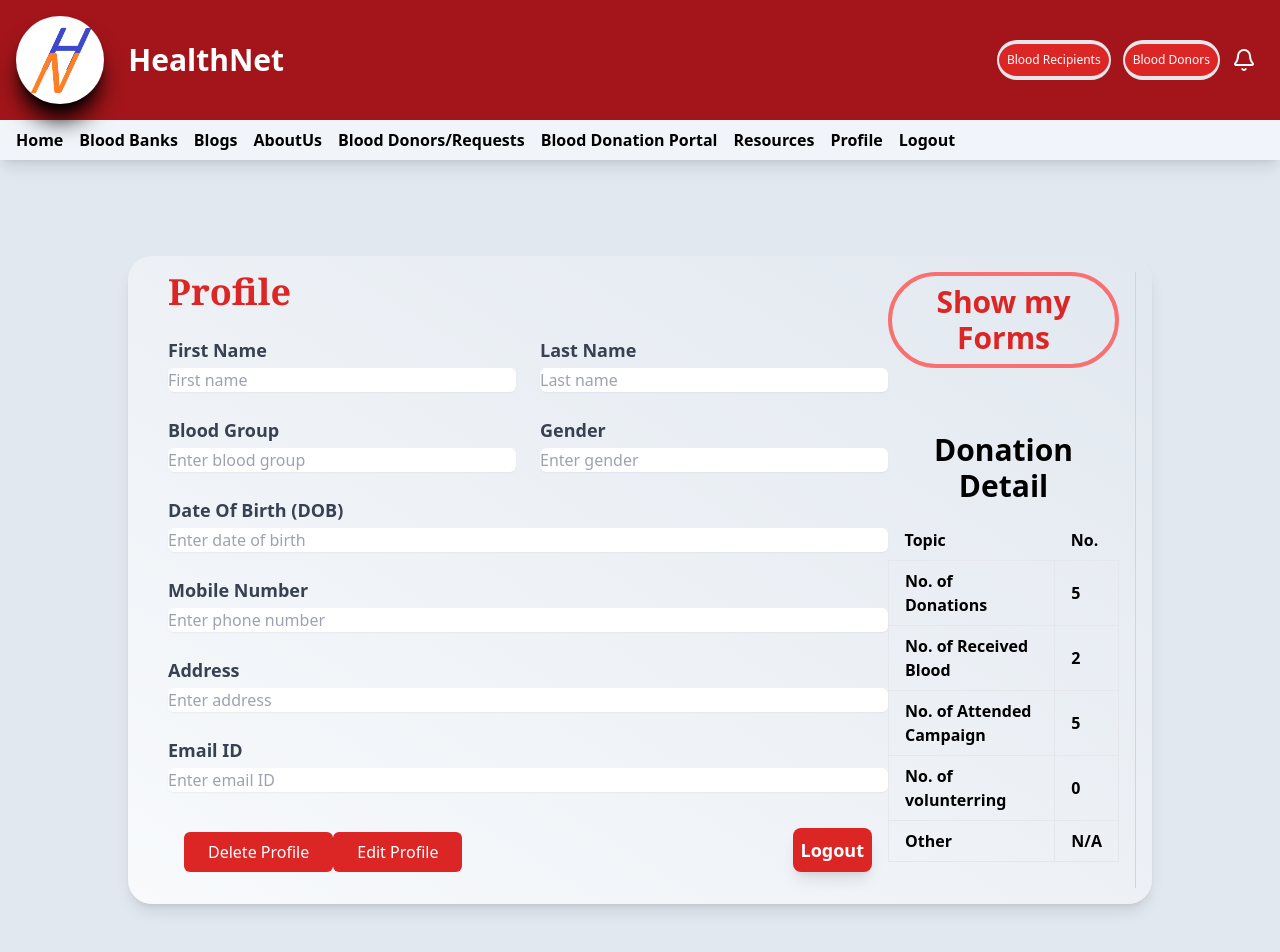
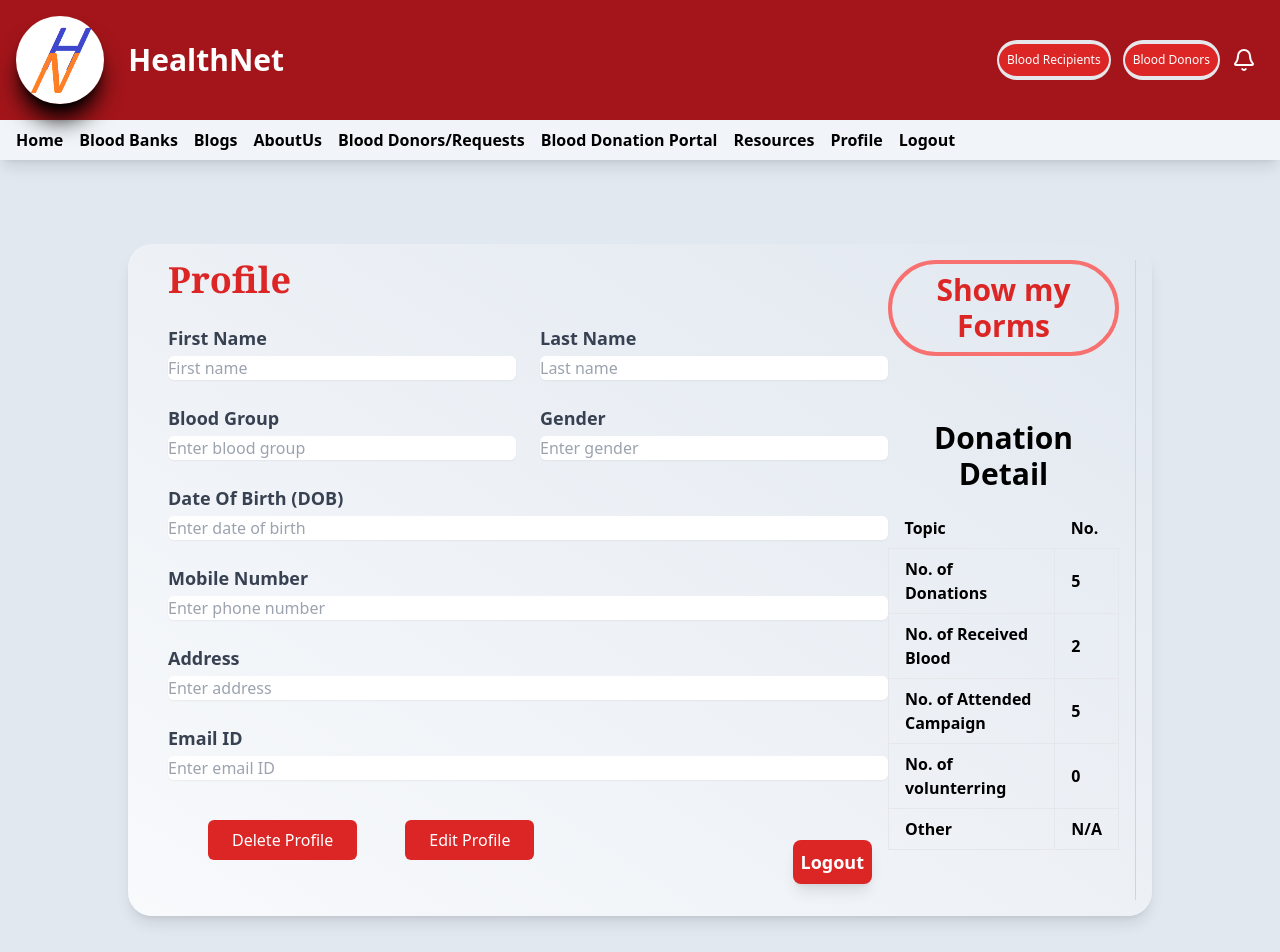
Before and after one commit to Supriya200606/NEC-Blood-Portal, a React (Create React App) app in the folder frontend/: page /profile in a window 1280 px wide. Shown: the top 952 px of the page. Built offline with nearby package versions, Linux system fonts and the light colour scheme; no server answers; sample sign-in values are in the browser's storage.

Commit message:
8th commit

```diff
--- a/frontend/src/pages/Profile.js
+++ b/frontend/src/pages/Profile.js
@@ -161,14 +161,14 @@ const Profile = () => {
             <div className="flex mt-auto p-4 text text-center justify-between ">
               <button
                 onClick={deleteUser}
-                className="mt-6 px-6 py-2 gap-12 rounded-md bg-red-600 text-white hover:bg-red-800 hover:text-white focus:outline-none"
+                className="m-6 px-6 py-2  rounded-md bg-red-600 text-white hover:bg-red-800 hover:text-white focus:outline-none"
               >
                 Delete Profile
               </button>
 
               <button
                 onClick={deleteUser}
-                className="mt-6 px-6 py-2 rounded-md bg-red-600 text-white hover:bg-red-800 hover:text-white focus:outline-none"
+                className="m-6 px-6 py-2 rounded-md bg-red-600 text-white hover:bg-red-800 hover:text-white focus:outline-none"
               >
                 Edit Profile
               </button>
```
